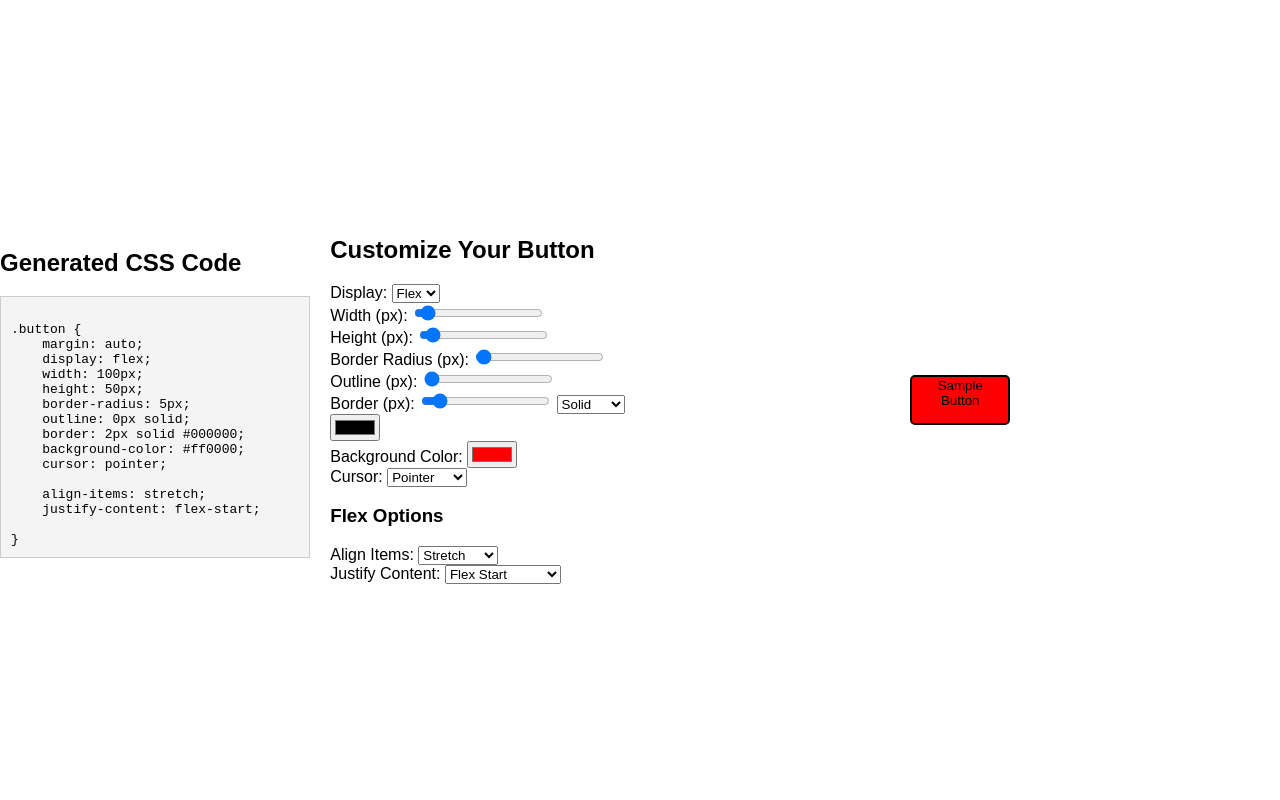
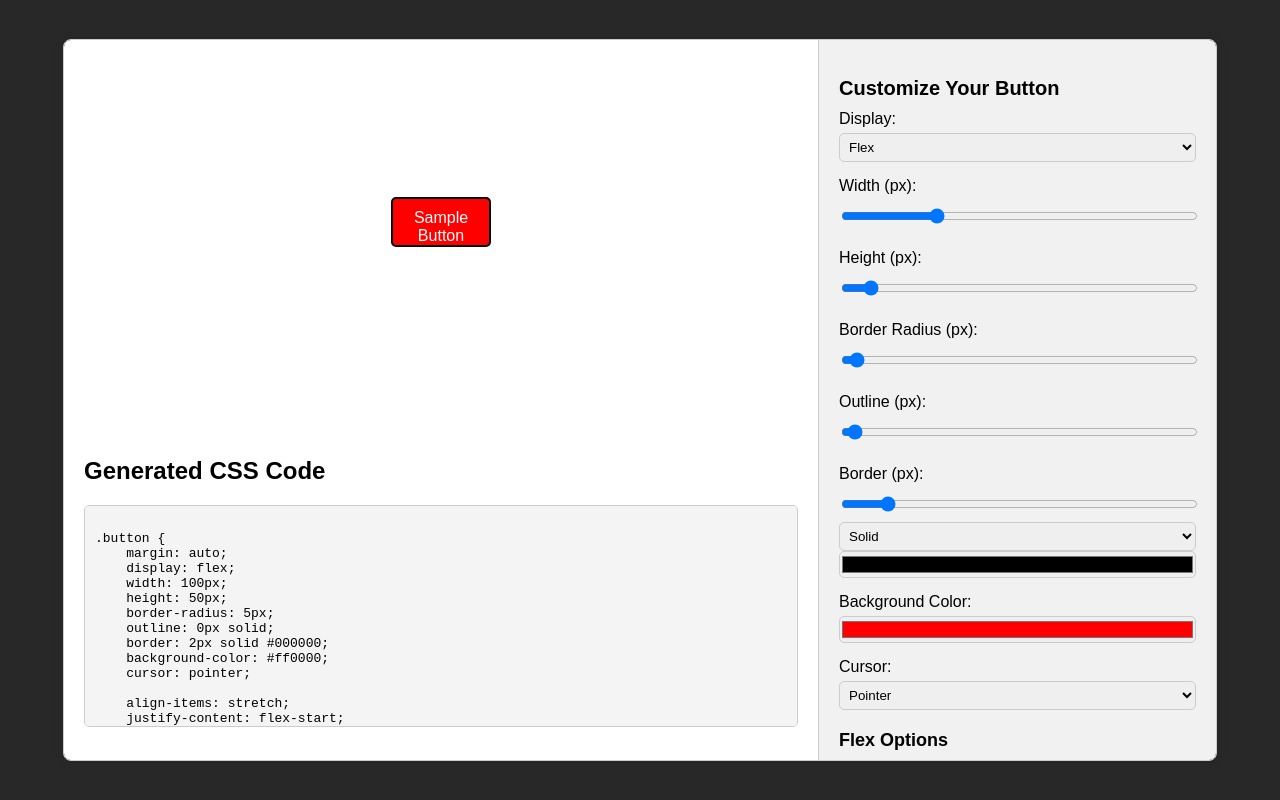
Before and after one commit to pranay-janjarla/Buttongenerator, a plain HTML site: page index.html in a window 1280 px wide. Drawn offline with Linux system fonts and the light colour scheme.

Commit message:
updated UI

```diff
--- a/index.html
+++ b/index.html
@@ -8,6 +8,10 @@
 </head>
 <body>
     <div class="container">
+        <div class="left-section">
+            <div class="cust-btn">
+                <button class="button">Sample Button</button>
+            </div>
             <div class="code-display">
                 <h2>Generated CSS Code</h2>
                 <pre id="css-code">
@@ -24,6 +28,8 @@
 }
                 </pre>
             </div>
+        </div>
+        <div class="right-section">
             <div class="controls">
                 <h2>Customize Your Button</h2>
                 <div>
@@ -35,7 +41,7 @@
                 </div>
                 <div>
                     <label for="width">Width (px):</label>
-                <input type="range" id="width" min="0" max="2000" value="100" oninput="updateStyle()">
+                    <input type="range" id="width" min="0" max="400" value="100" oninput="updateStyle()">
                 </div>
                 <div>
                     <label for="height">Height (px):</label>
@@ -131,8 +137,8 @@
                 </div>
             </div>
         </div>
-    <button class="button">Sample Button</button>
-    <!-- <button onclick="goToAnimationPage()">Next</button> -->
+    </div>
+
     <script src="script.js"></script>
 </body>
 </html>
--- a/styles.css
+++ b/styles.css
@@ -1,22 +1,64 @@
 body {
     font-family: Arial, sans-serif;
+    margin: 0;
+    padding: 0;
     display: flex;
     justify-content: center;
     align-items: center;
     height: 100vh;
-    margin: 0;
+    background-color:rgba(40, 40, 40);
 }
 
 .container {
     display: flex;
-    flex-direction: row;
-    align-items: center;
-    gap: 20px;
+    border: 1px solid #ccc;
+    border-radius: 8px;
+    box-shadow: 0 0 10px rgba(0, 0, 0, 0.1);
+    overflow: hidden;
+    width: 90%;
+    max-width: 1200px;
+    height: 90%;
 }
 
-.code-display, .controls {
-    width: 90%;
-    max-width: 600px;
+.left-section, .right-section {
+    padding: 20px;
+}
+
+.left-section {
+    flex: 2;
+    display: flex;
+    flex-direction: column;
+    justify-content: space-between;
+    background-color: #fff;
+    border-right: 1px solid #ccc;
+}
+
+.right-section {
+    flex: 1;
+    background-color: #f1f1f1;
+    overflow-y: auto;
+}
+
+.cust-btn {
+    display: flex;
+    justify-content: center;
+    align-items: center;
+    height: 100px;
+    margin-top: 14vh;
+}
+
+.button {
+    padding: 10px 20px;
+    font-size: 16px;
+    border: none;
+    border-radius: 5px;
+    cursor: pointer;
+    background-color: #007bff;
+    color: white;
+}
+
+.code-display {
+    margin-top: 20px;
 }
 
 .code-display pre {
@@ -25,8 +67,49 @@ body {
     border: 1px solid #ccc;
     white-space: pre-wrap;
     word-wrap: break-word;
+    border-radius: 5px;
+    overflow: auto;
+    height: 200px;
 }
 
-.button {
+.controls {
+    width: 100%;
+}
+
+.controls h2 {
+    font-size: 20px;
+    margin-bottom: 10px;
+}
+
+.controls div {
+    margin-bottom: 15px;
+}
+
+.controls label {
+    display: block;
+    margin-bottom: 5px;
+}
+
+.controls input[type="range"],
+.controls input[type="color"],
+.controls select,
+.controls input[type="number"] {
+    width: 100%;
+    padding: 5px;
+    border: 1px solid #ccc;
+    border-radius: 5px;
+    box-sizing: border-box;
+}
+
+.controls input[type="color"] {
+    padding: 0;
+}
+
+#flex-options, #grid-options {
     margin-top: 20px;
 }
+
+#flex-options h3, #grid-options h3 {
+    font-size: 18px;
+    margin-bottom: 10px;
+}
```
Lines whose indentation alone changed are shown as unchanged.
